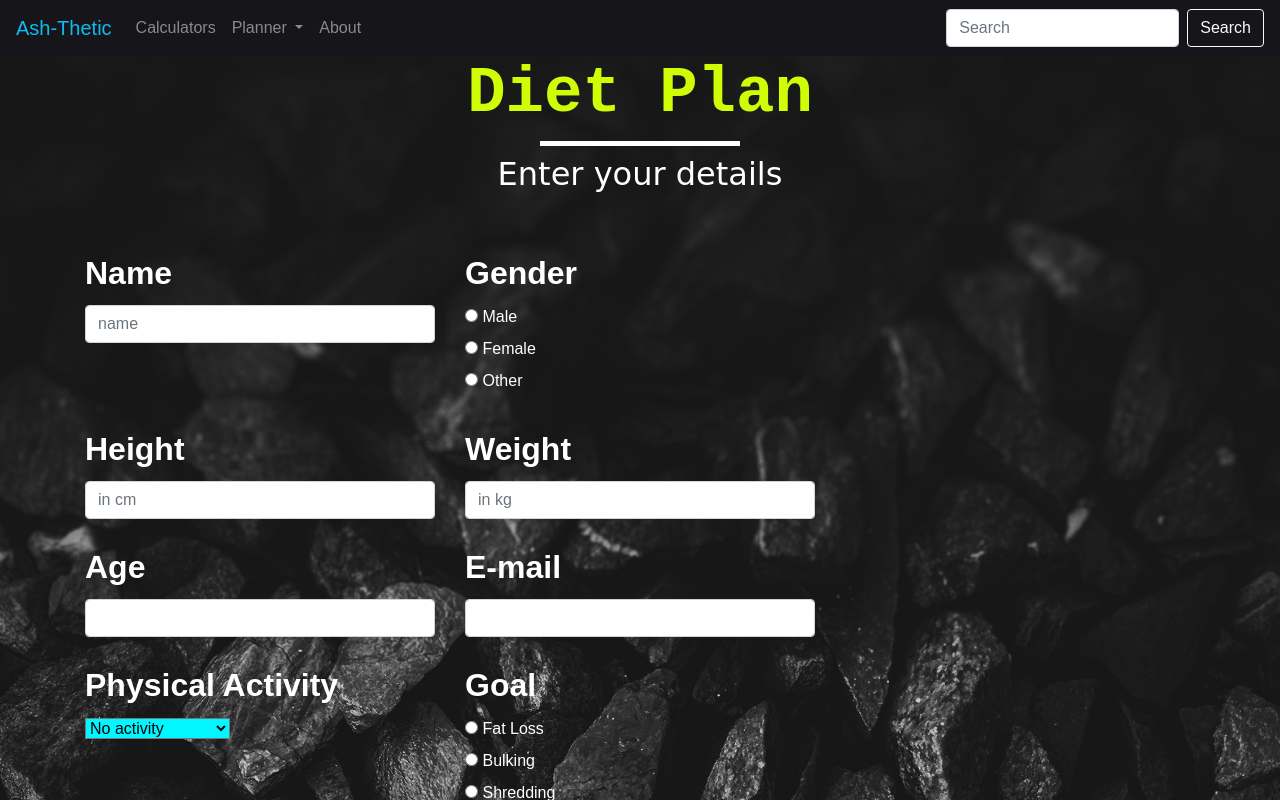
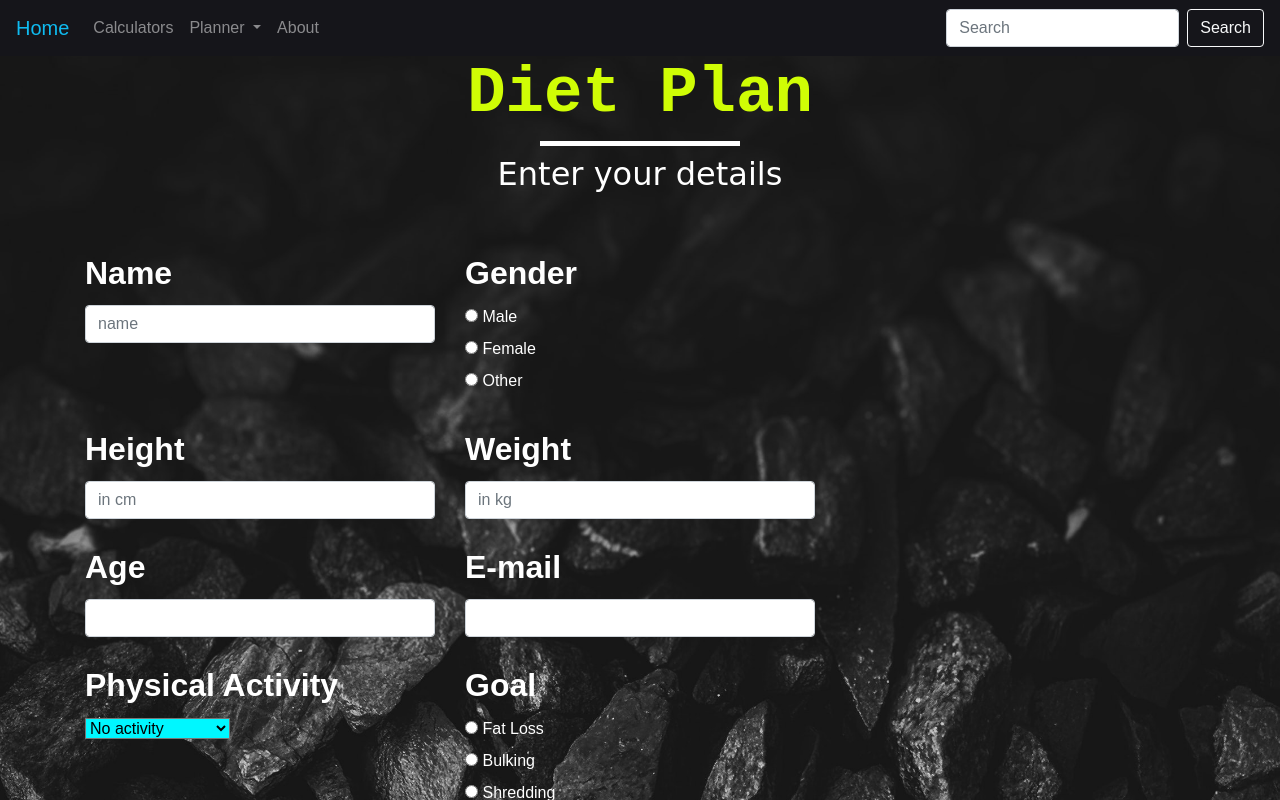
Before and after one commit to ashutoshtrip/ashutoshtrip.github.io, a plain HTML site: page diet.html in a window 1280 px wide. Shown: the top 800 px of the page. Drawn offline with nearby package versions, Linux system fonts and the light colour scheme.

Commit message:
Update diet.html

```diff
--- a/diet.html
+++ b/diet.html
@@ -20,7 +20,7 @@
   </head>
   <body>
      <nav class="navbar navbar-expand-lg navbar-dark bg-dark " >
-  <a class="navbar-brand" href="index.html"><nav class="logo">Ash-Thetic </nav> </a>
+  <a class="navbar-brand" href="index.html"><nav class="logo">Home </nav> </a>
   <button class="navbar-toggler" type="button" data-toggle="collapse" data-target="#navbarSupportedContent" aria-controls="navbarSupportedContent" aria-expanded="false" aria-label="Toggle navigation">
     <span class="navbar-toggler-icon"></span>
   </button>
```
